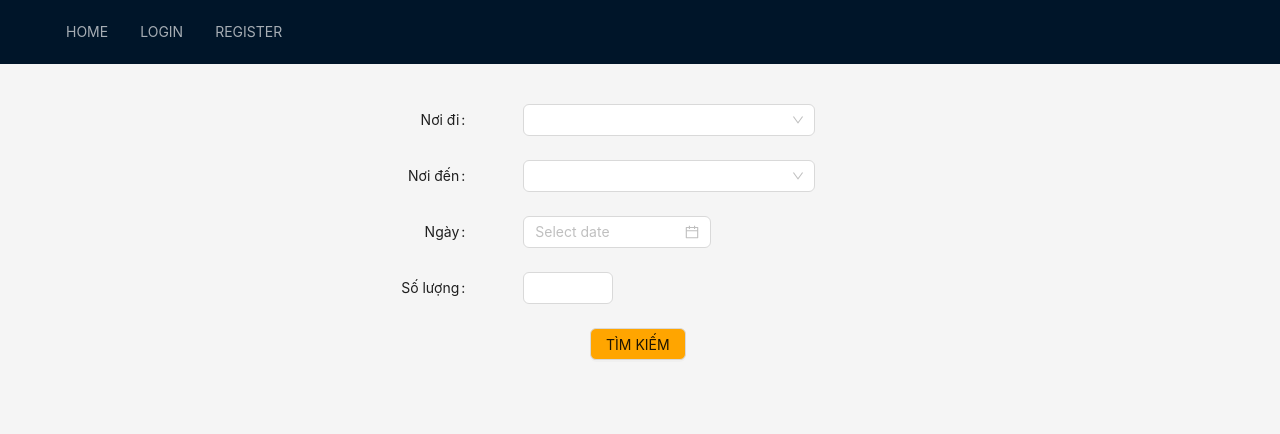
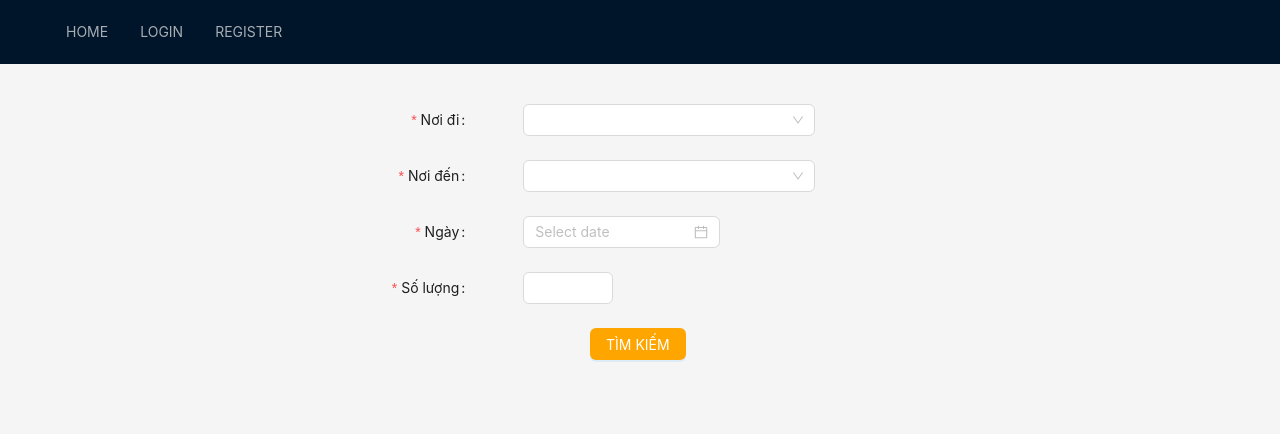
Before and after one commit to superdark1999/bus-ticket-client, a React (Create React App) app: page /booking in a window 1280 px wide. Shown: the top 434 px of the page. Built offline with nearby package versions, Linux system fonts and the light colour scheme.

Commit message:
update booking

```diff
--- a/src/views/Booking/index.tsx
+++ b/src/views/Booking/index.tsx
@@ -1,4 +1,8 @@
 import React, { useState } from "react";
+import { DatePicker, Space } from "antd";
+import type { RangePickerProps } from "antd/es/date-picker";
+import dayjs from "dayjs";
+import customParseFormat from "dayjs/plugin/customParseFormat";
 import {
   LaptopOutlined,
   NotificationOutlined,
@@ -7,7 +11,6 @@ import {
 import {
   Button,
   Cascader,
-  DatePicker,
   Form,
   Image,
   Input,
@@ -21,11 +24,73 @@ import {
 import { Breadcrumb, Layout, Menu, theme } from "antd";
 import { NavLink } from "react-router-dom";
 
+dayjs.extend(customParseFormat);
+
+const { RangePicker } = DatePicker;
+
+const range = (start: number, end: number) => {
+  const result = [];
+  for (let i = start; i < end; i++) {
+    result.push(i);
+  }
+  return result;
+};
+
+// eslint-disable-next-line arrow-body-style
+const disabledDate: RangePickerProps["disabledDate"] = (current) => {
+  // Can not select days before today and today
+  return current && current < dayjs().endOf("day");
+};
+
+const disabledDateTime = () => ({
+  disabledHours: () => range(0, 24).splice(4, 20),
+  disabledMinutes: () => range(30, 60),
+  disabledSeconds: () => [55, 56],
+});
+
+const disabledRangeTime: RangePickerProps["disabledTime"] = (_, type) => {
+  if (type === "start") {
+    return {
+      disabledHours: () => range(0, 60).splice(4, 20),
+      disabledMinutes: () => range(30, 60),
+      disabledSeconds: () => [55, 56],
+    };
+  }
+  return {
+    disabledHours: () => range(0, 60).splice(20, 4),
+    disabledMinutes: () => range(0, 31),
+    disabledSeconds: () => [55, 56],
+  };
+};
+
+const onFinish = (values: any) => {
+  console.log("Received values:", values);
+};
+
+const onFinishFailed = (errorInfo: any) => {
+  console.log("Failed:", errorInfo);
+
+
+};
+
+const validateMessages = {
+  required: '${label} is required!',
+  types: {
+    origin: '${label} is not a valid email!',
+    destination: '${label} is not a valid number!',
+    date: '${label} is not a valid number!',
+    quantity: '${label} is not a valid number!',
+
+  },
+
+};
+
+
 const { Header, Content, Footer, Sider } = Layout;
 
 const items1: MenuProps["items"] = ["HOME", "LOGIN", "REGISTER"].map((key) => ({
   key,
-  label: ` ${key}`,
+  label: `${key}`,
 }));
 
 type SizeType = Parameters<typeof Form>[0]["size"];
@@ -37,7 +102,7 @@ const items2: MenuProps["items"] = [
   const key = String(index + 1);
 
   return {
-    key: `sub${key}`,
+    key: `sub_${key}`,
     icon: React.createElement(icon),
     label: `subnav ${key}`,
 
@@ -52,6 +117,11 @@ const items2: MenuProps["items"] = [
 });
 
 const Booking: React.FC = () => {
+  const onFinish = (values: any) => {
+    console.log("Received values of form: ", values);
+  };
+
+
   const [componentSize, setComponentSize] = useState<SizeType | "default">(
     "default"
   );
@@ -64,9 +134,13 @@ const Booking: React.FC = () => {
   } = theme.useToken();
 
   return (
-    <Layout style={{
-      // position: "relative"
-    }}>
+    <Layout
+      style={
+        {
+          // position: "relative"
+        }
+      }
+    >
       <Header className="header">
         <div className="logo" />
         <Menu
@@ -88,41 +162,60 @@ const Booking: React.FC = () => {
           labelCol={{ span: 4 }}
           wrapperCol={{ span: 14 }}
           layout="horizontal"
-          initialValues={{ size: componentSize }}
+          initialValues={{ remember: true }}
           onValuesChange={onFormLayoutChange}
           size={componentSize as SizeType}
           style={{ maxWidth: 600 }}
+          onFinish={onFinish}
+          onFinishFailed={onFinishFailed}
+          validateMessages={validateMessages}
         >
-          <Form.Item label="Nơi đi">
+          <Form.Item
+            label="Nơi đi"
+            name="origin"
+            rules={[{ required: true, message: "Vui lòng điền thông tin!" }]}
+          >
             <Select
               style={{
                 marginLeft: "50px",
               }}
             >
-              <Select.Option value="1">HÀ NỘI</Select.Option>
-              <Select.Option value="2">HỒ CHÍ MINH</Select.Option>
-              <Select.Option value="3">ĐÀ NẴNG</Select.Option>
-              <Select.Option value="4">VINH</Select.Option>
+              <Select.Option value="hanoi">HÀ NỘI</Select.Option>
+              <Select.Option value="hochiminh">HỒ CHÍ MINH</Select.Option>
+              <Select.Option value="danang">ĐÀ NẴNG</Select.Option>
+              <Select.Option value="vinh">VINH</Select.Option>
             </Select>
           </Form.Item>
-          <Form.Item label="Nơi đến">
+          <Form.Item
+            label="Nơi đến"
+            name="destination"
+            rules={[{ required: true, message: "Vui lòng điền thông tin!" }]}
+          >
             <Select
               style={{
                 marginLeft: "50px",
               }}
             >
-              <Select.Option value="1">HÀ NỘI</Select.Option>
-              <Select.Option value="2">HỒ CHÍ MINH</Select.Option>
-              <Select.Option value="3">ĐÀ NẴNG</Select.Option>
-              <Select.Option value="4">VINH</Select.Option>
+              <Select.Option value="hanoi">HÀ NỘI</Select.Option>
+              <Select.Option value="hochiminh">HỒ CHÍ MINH</Select.Option>
+              <Select.Option value="danang">ĐÀ NẴNG</Select.Option>
+              <Select.Option value="vinh">VINH</Select.Option>
             </Select>
           </Form.Item>
 
-          <Form.Item label="Ngày">
+          <Form.Item
+            label="Ngày"
+            name="date"
+            rules={[{ required: true, message: "Vui lòng điền thông tin!" }]}
+          >
             <DatePicker
               style={{
                 marginLeft: "50px",
               }}
+              format="YYYY-MM-DD "
+              disabledDate={disabledDate}
+              disabledTime={disabledDateTime}
+              // showTime={{ defaultValue: dayjs("00:00:00", "HH:mm:ss") }}
             />
           </Form.Item>
           <Form.Item
@@ -130,6 +223,8 @@ const Booking: React.FC = () => {
             style={{
               width: "500px",
             }}
+            name="quantity"
+            rules={[{ required: true, message: "Vui lòng điền thông tin!" }]}
           >
             <InputNumber
               style={{
@@ -137,18 +232,36 @@ const Booking: React.FC = () => {
               }}
             />
           </Form.Item>
-          <NavLink to={"/"}>
 
-          <Form.Item>
-            <Button style={{
-                marginLeft: "200px", backgroundColor: "orange",
-              }}>TÌM KIẾM</Button>
-          </Form.Item>
-          </NavLink>
+            <Form.Item>
+              <Button
+                style={{
+                  marginLeft: "200px",
+                  backgroundColor: "orange",
+                }}
+                type="primary"
+                htmlType="submit"
+              >
+                TÌM KIẾM
+              </Button>
+            </Form.Item>
+
         </Form>
       </Content>
-      <Footer style={{ textAlign: 'center', position: "absolute", bottom: 0, backgroundColor: "black", width: "100%", right: "0", color:"white", left: "0" }}><div>Ant Design ©2023 Created by Ant UED</div>
-      {/* <img src="https://cdn-icons-png.flaticon.com/512/4565/4565023.png" alt=""  style={{ width: "100px", height: "100px"}} /> */}
+      <Footer
+        style={{
+          textAlign: "center",
+          position: "absolute",
+          bottom: 0,
+          backgroundColor: "black",
+          width: "100%",
+          right: "0",
+          color: "white",
+          left: "0",
+        }}
+      >
+        <div>Ant Design ©2023 Created by Ant UED</div>
+        {/* <img src="https://cdn-icons-png.flaticon.com/512/4565/4565023.png" alt=""  style={{ width: "100px", height: "100px"}} /> */}
       </Footer>
     </Layout>
   );
```
